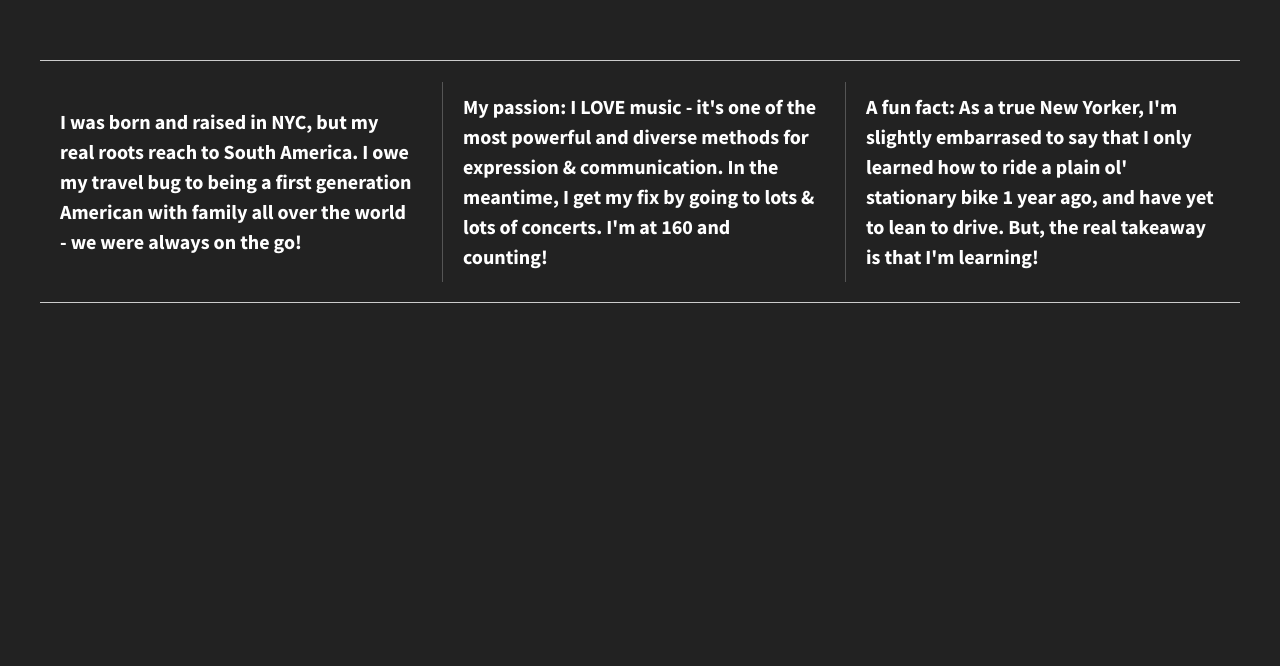
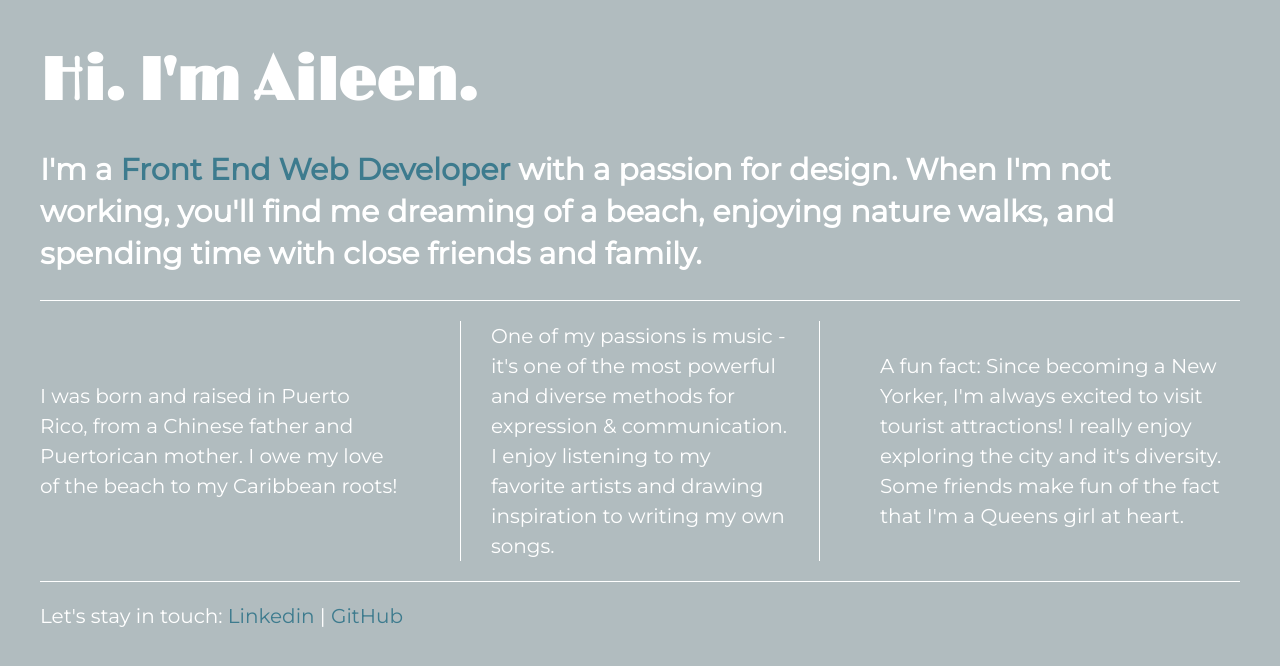
Before and after one commit to aileenchany/flexbox-grids, a plain HTML site: page index.html in a window 1280 px wide. Drawn offline with nearby package versions, Linux system fonts and the light colour scheme.

Commit message:
Updated the layout and css

```diff
--- a/css/main.css
+++ b/css/main.css
@@ -38,14 +38,14 @@ html {
  * A better looking default horizontal rule
  */
 
-hr {
+/* hr {
     display: block;
     height: 1px;
     border: 0;
     border-top: 1px solid #ccc;
     margin: 1em 0;
     padding: 0;
-}
+} */
 
 /*
  * Remove the gap between audio, canvas, iframes,
@@ -97,17 +97,56 @@ textarea {
 
 
 html {
-  background-color: #222;
+  background-color: #b1bcbf;
   height: 100%;
   width: 100%;
 }
 
 body {
   color: #fff;
-  font-family: 'Source Sans Pro', sans-serif;
-  padding: 2em;
+  font-family: 'Montserrat', sans-serif;
+  padding: 0em 2em;
   font-size: 1.25em;
-  height: 100%;
+  display:  flex;
+  justify-content: center;
+}
+
+header, footer {
+    display: flex;
+    width: 100%;
+   justify-content: flex-start;
+}
+
+main {
+     display: flex;
+    width: 100%;
+    justify-content: center;
+  border-bottom: 1px solid #fff;
+  font-size: 1em;
+  margin: 0 ;
+}
+
+h1 {
+    font-size: 3em;
+    font-family: 'Limelight', cursive;
+    margin-bottom: 0px;
+}
+
+a {
+    text-decoration: none;
+    color: #3d7b8e;
+}
+
+a:hover {
+    color: lightcoral;
+}
+
+footer {
+    border-top:  1px solid #fff;
+}
+
+.title {
+    color: #3d7b8e;
 }
 
 .wrapper {
@@ -115,20 +154,17 @@ body {
   display: flex;
   flex-flow:  row wrap;
   justify-content: space-between;
-  font-weight: 700;
-  margin: 10px;
+  max-width: 1200px;
 }
 
-.div-1, .div-2, .div-3 {
+.flex-items {
   /*give the divs a width of 30%, add display:flex, set justify-content and align-items to center*/
   line-height: 1.5em;
   font-size: 1em;
-  height: auto;
   display: flex;
   /* width:  30%; */
   justify-content: center;
   align-items: center;
-  padding: 10px;
 }
 
 /* ==========================================================================
@@ -210,15 +246,16 @@ body {
    These examples override the primary ('mobile first') styles.
    Modify as content requires.
    ========================================================================== */
-@media all and (min-width: 1200px) {
+@media (min-width: 1200px) {
 
-    .div-1, .div-2, .div-3 {
+    .flex-items {
         flex-basis:  30%;
     }
 
-    .div-2, .div-3 {
-        border-left: 1px solid #555;
-        padding-left: 20px;
+    #div-2 p {
+        border-left: 1px solid #fff;
+        border-right:  1px solid #fff;
+        padding: 0 30px;
     }
 }
 
--- a/index.html
+++ b/index.html
@@ -15,26 +15,38 @@
         <script src="js/vendor/modernizr-2.8.3.min.js"></script>
         <link href='http://fonts.googleapis.com/css?family=Lora:700' rel='stylesheet' type='text/css'>
         <link href='http://fonts.googleapis.com/css?family=Source+Sans+Pro:400,700' rel='stylesheet' type='text/css'>
+        <link href="https://fonts.googleapis.com/css2?family=Limelight&family=Montserrat&display=swap" rel="stylesheet">
     </head>
     <body>
         <!--[if lt IE 8]>
             <p class="browserupgrade">You are using an <strong>outdated</strong> browser. Please <a href="http://browsehappy.com/">upgrade your browser</a> to improve your experience.</p>
         <![endif]-->
-            <hr />
         <section class="wrapper">
-            <div class="div-1">
-                I was born and raised in NYC, but my real roots reach to South America. I owe my travel bug to being a first generation American with family all over the world - we were always on the go!
+            <header>
+                <h1>Hi. I'm Aileen.</h1>
+            </header>
+            <main>
+                <h2>I'm a <span class="title">Front End Web Developer</span> with a passion for design. When I'm not working, you'll find me dreaming of a beach, enjoying nature walks, and spending time with close friends and family.</h2>
+            </main>
+            <div id="div-1" class="flex-items">
+                I was born and raised in Puerto Rico, from a Chinese father and Puertorican mother. I owe my love of the beach to my Caribbean roots!
             </div>
 
-            <div class="div-2">
-                My passion: I LOVE music - it's one of the most powerful and diverse methods for expression & communication. In the meantime, I get my fix by going to lots & lots of concerts. I'm at 160 and counting!
+            <div id="div-2" class="flex-items">
+                <p>
+                    One of my passions is music - it's one of the most powerful and diverse methods for expression & communication. I enjoy listening to my favorite artists and drawing inspiration to writing my own songs.
+                </p>
             </div>
 
-            <div class="div-3">
-                A fun fact: As a true New Yorker, I'm slightly embarrased to say that I only learned how to ride a plain ol' stationary bike 1 year ago, and have yet to lean to drive. But, the real takeaway is that I'm learning!
+            <div id="div-3" class="flex-items">
+                A fun fact: Since becoming a New Yorker, I'm always excited to visit tourist attractions! I really enjoy exploring the city and it's diversity. Some friends make fun of the fact that I'm a Queens girl at heart.
             </div>
+            <footer>
+                <p>
+                    Let's stay in touch: <a href="#" target="_blank">Linkedin</a> | <a href="#" target="_blank">GitHub</a>
+                </p>
+            </footer>
         </section>
-        <hr />
 
         <script src="https://ajax.googleapis.com/ajax/libs/jquery/1.11.3/jquery.min.js"></script>
         <script>window.jQuery || document.write('<script src="js/vendor/jquery-1.11.3.min.js"><\/script>')</script>
```
